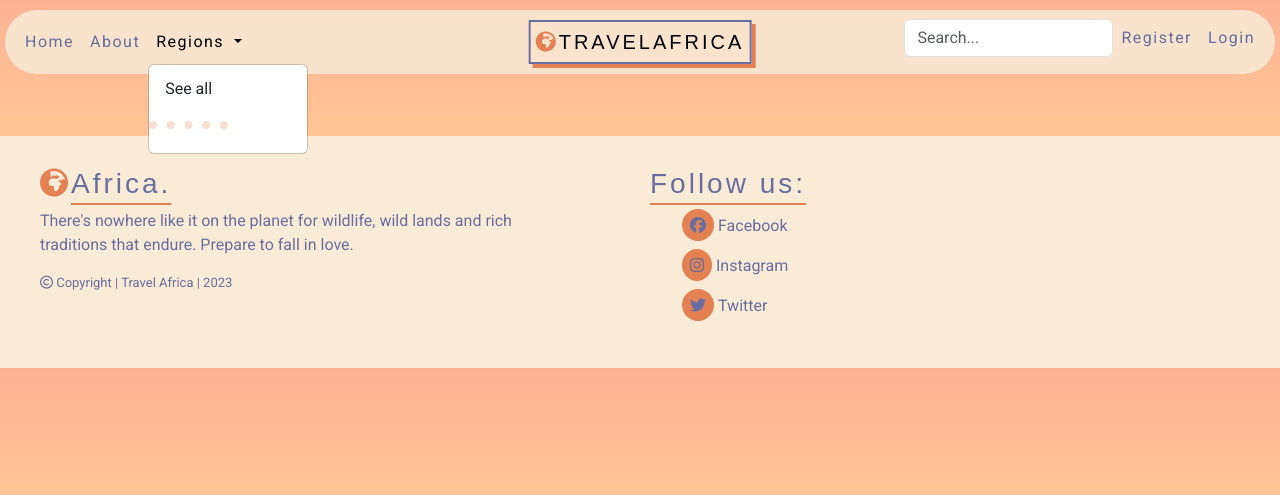
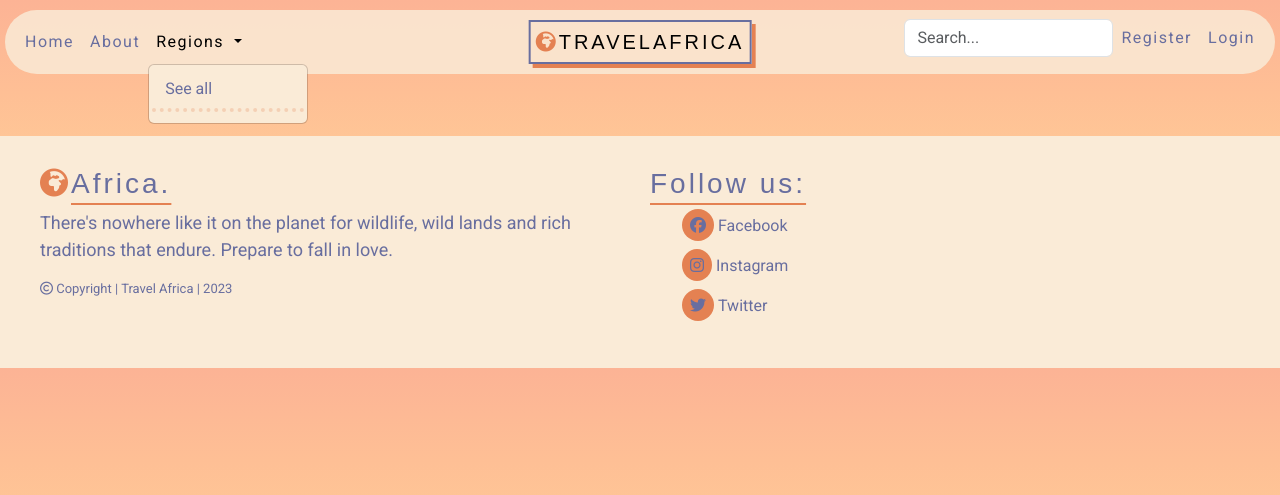
Before and after one commit to kerstin-w/Travel-Africa, a Django app: template blog/templates/post_list.html in a window 1280 px wide, after a click on "Regions". Shown: the top 495 px of the page. Run offline with Django 3.2, Linux system fonts and the light colour scheme; the template is opened without the code that fills it, so the values that code supplies are empty; some libraries are stand-ins or nearby versions; some web fonts are replaced.

Commit message:
style: Add styling to navbar dropdown menu

```diff
--- a/static/css/style.css
+++ b/static/css/style.css
@@ -173,6 +173,26 @@ hr {
     text-decoration-color: var(--orange-color);
 }
 
+.nav-item hr {
+    max-width: 100%;
+    border-width: 0 0 4px;
+    margin: .2rem
+}
+
+.dropdown-item {
+    color: var(--blue-color);
+}
+
+.dropdown-item:hover,
+.dropdown-item:active {
+    background-color: var(--white-color);
+    color: var(--dark-blue-color);
+}
+
+.dropdown-menu {
+    background-color: var(--white-color);
+}
+
 .profile-img-small {
     max-width: 40px !important;
 }
@@ -197,7 +217,7 @@ hr {
     padding: 15px 40px;
 }
 
-.footer-text. {
+.footer-text {
     font-size: large;
 }
 
--- a/templates/components/navbar.html
+++ b/templates/components/navbar.html
@@ -22,14 +22,14 @@
                             <a class="nav-link" href="{% url 'about' %}">About</a>
                         </li>
                         <li class="nav-item dropdown">
-                            <a class="nav-link dropdown-toggle active" id="navbarDropdown" role="button"
+                            <a class="nav-link dropdown-toggle" id="navbarDropdown" role="button"
                                 data-bs-toggle="dropdown" aria-expanded="false">
                                 Regions
                             </a>
                             <ul class="dropdown-menu" aria-labelledby="navbarDropdown">
                                 <li><a class="nav-item dropdown-item" href="{% url 'post_list' %}"
                                         aria-label="Go to all posts">See all</a></li>
-                                <hr>
+                                <hr class="break-nav">
                                 {% for category in categories %}
                                 <li><a class="dropdown-item" href="{% url 'post_category' slug=category.slug %}"
                                         aria-label="Go to the each category page">{{ category.title }}</a></li>
```
